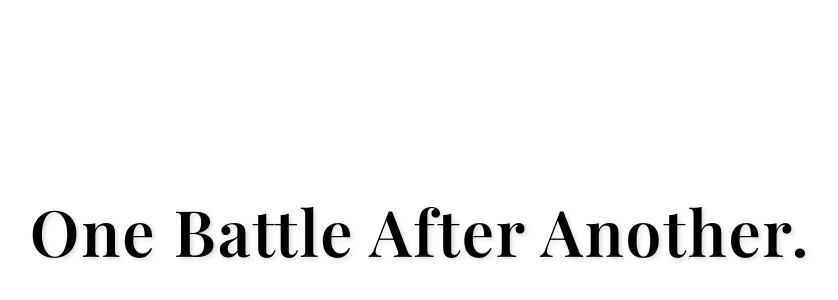
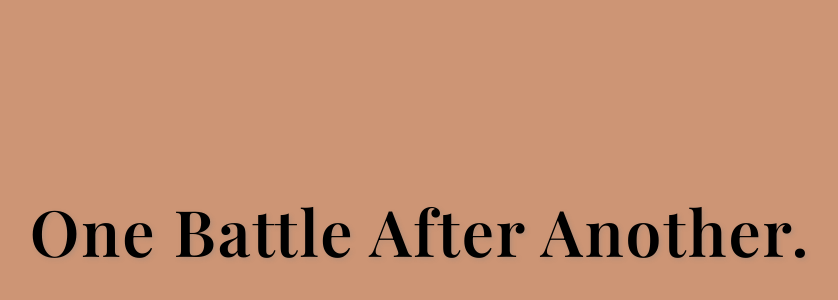
Before and after one commit to brandonorozco12623-creator/gitp3, a plain HTML site: page practice1/index.html in a window 1280 px wide. Shown: the part 170-470 px from the top of the page, without its empty margins (220-1058 px from the left). Drawn offline with nearby package versions, Linux system fonts and the light colour scheme.

Commit message:
Mod: Changed background to light chestnut.

```diff
--- a/practice1/index.html
+++ b/practice1/index.html
@@ -17,7 +17,7 @@
             display: flex;
             justify-content: center;
             align-items: center;
-            background: #ffffff;
+            background: #cd9575;
             font-family: 'Playfair Display', serif;
         }
 
```
